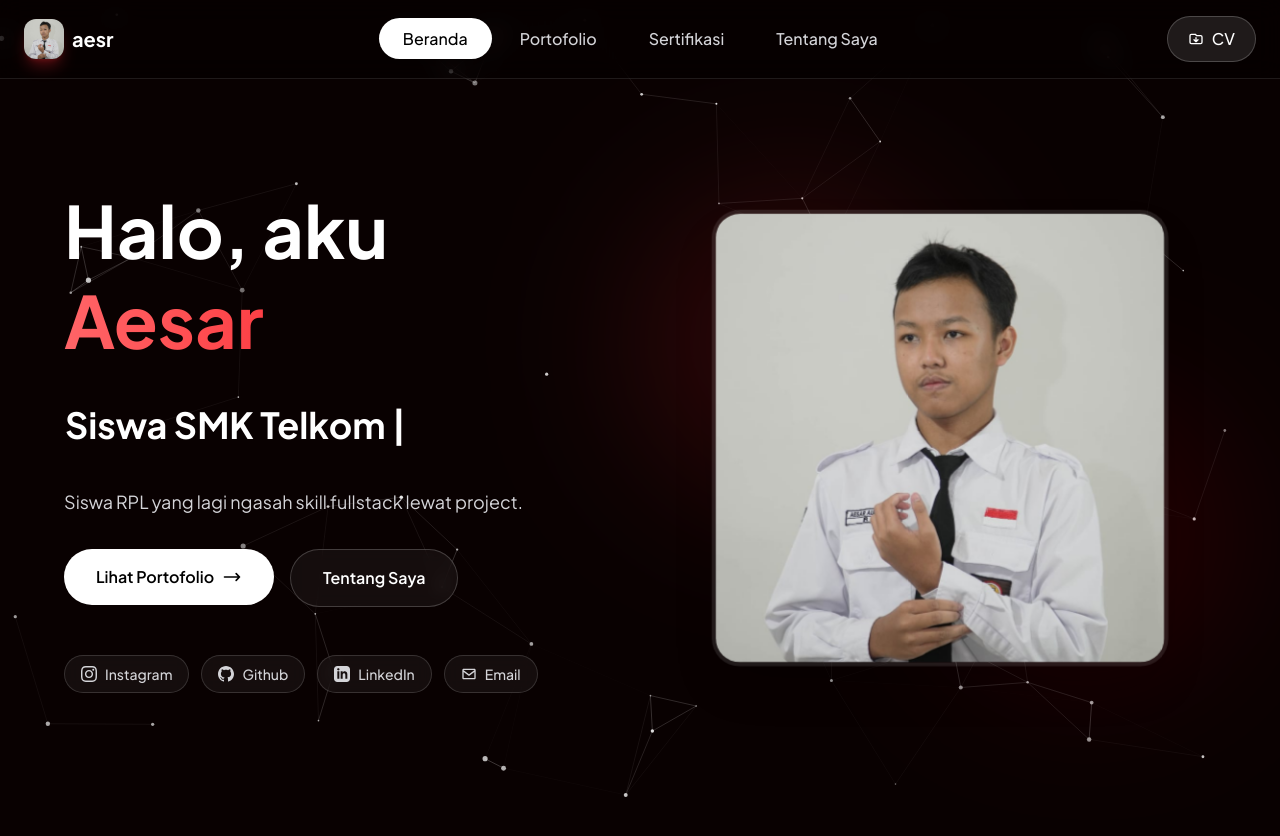
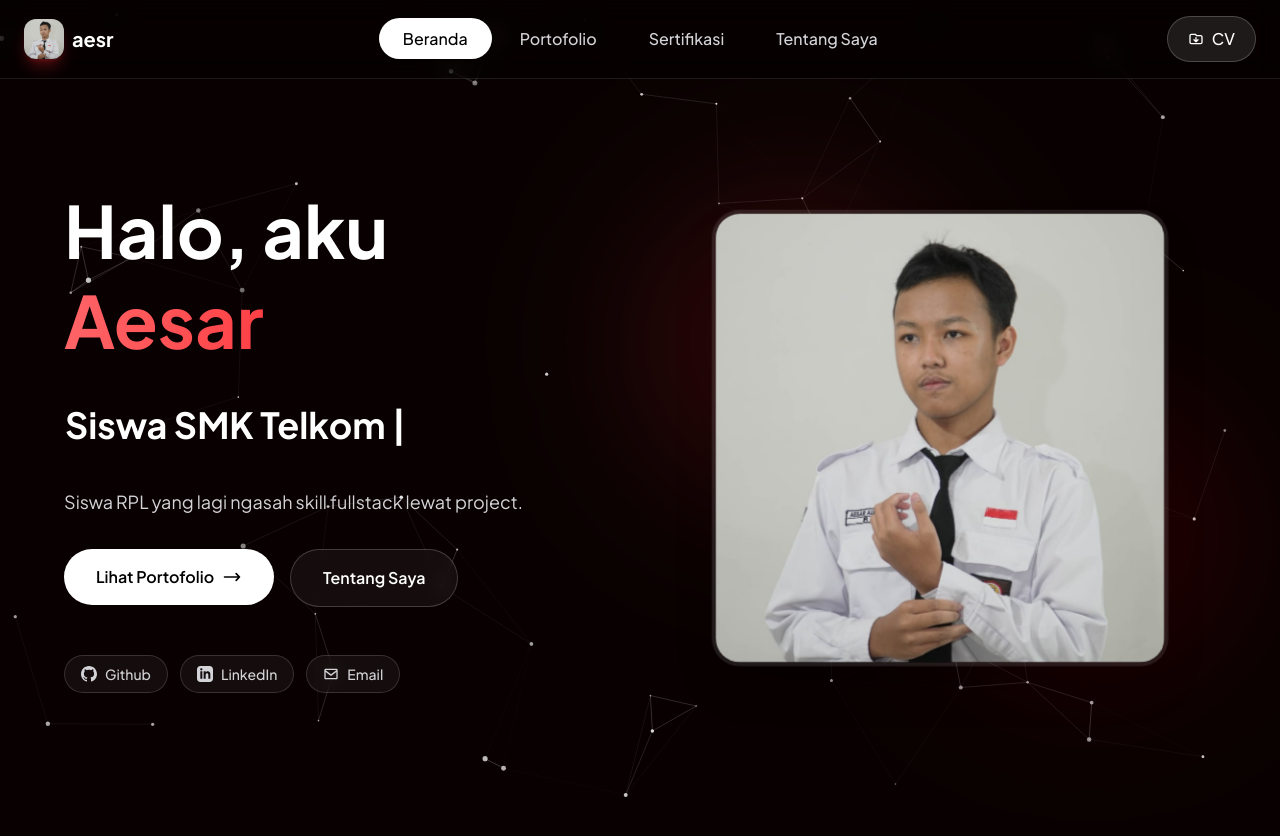
Before and after one commit to foxx-sigma/create-porto, a Next.js app: page / in a window 1280 px wide. Shown: the top 836 px of the page. Built offline with nearby package versions, Linux system fonts and the light colour scheme.

Commit message:
delete instagram

```diff
--- a/app/page.tsx
+++ b/app/page.tsx
@@ -175,22 +175,6 @@
               {/* Social Links — Pill Badges */}
               <div ref={socialsRef} className="flex flex-wrap gap-3 pt-4">
 
-                {/* Instagram */}
-                <motion.a
-                  href="https://www.instagram.com/aesr.a_"
-                  target="_blank"
-                  rel="noopener noreferrer"
-                  aria-label="Instagram"
-                  className="inline-flex items-center gap-2 px-4 py-2 rounded-full bg-white/5 backdrop-blur-sm border border-white/15 hover:bg-white/10 hover:border-white/30 transition-colors duration-300"
-                  whileHover={{ scale: 1.05, y: -2 }}
-                  whileTap={{ scale: 0.97 }}
-                  transition={{ type: "spring", stiffness: 400, damping: 17 }}
-                >
-                  <svg className="w-4 h-4 text-zinc-300 shrink-0" fill="currentColor" viewBox="0 0 24 24">
-                    <path d="M12 2.163c3.204 0 3.584.012 4.85.07 3.252.148 4.771 1.691 4.919 4.919.058 1.265.069 1.645.069 4.849 0 3.205-.012 3.584-.069 4.849-.149 3.225-1.664 4.771-4.919 4.919-1.266.058-1.644.07-4.85.07-3.204 0-3.584-.012-4.849-.07-3.26-.149-4.771-1.699-4.919-4.92-.058-1.265-.07-1.644-.07-4.849 0-3.204.013-3.583.07-4.849.149-3.227 1.664-4.771 4.919-4.919 1.266-.057 1.645-.069 4.849-.069zm0-2.163c-3.259 0-3.667.014-4.947.072-4.358.2-6.78 2.618-6.98 6.98-.059 1.281-.073 1.689-.073 4.948 0 3.259.014 3.668.072 4.948.2 4.358 2.618 6.78 6.98 6.98 1.281.058 1.689.072 4.948.072 3.259 0 3.668-.014 4.948-.072 4.354-.2 6.782-2.618 6.979-6.98.059-1.28.073-1.689.073-4.948 0-3.259-.014-3.667-.072-4.947-.196-4.354-2.617-6.78-6.979-6.98-1.281-.059-1.69-.073-4.949-.073zm0 5.838c-3.403 0-6.162 2.759-6.162 6.162s2.759 6.163 6.162 6.163 6.162-2.759 6.162-6.163c0-3.403-2.759-6.162-6.162-6.162zm0 10.162c-2.209 0-4-1.79-4-4 0-2.209 1.791-4 4-4s4 1.791 4 4c0 2.21-1.791 4-4 4zm6.406-11.845c-.796 0-1.441.645-1.441 1.44s.645 1.44 1.441 1.44c.795 0 1.439-.645 1.439-1.44s-.644-1.44-1.439-1.44z" />
-                  </svg>
-                  <span className="text-sm font-medium text-zinc-300">Instagram</span>
-                </motion.a>
 
                 {/* Github */}
                 <motion.a
```
